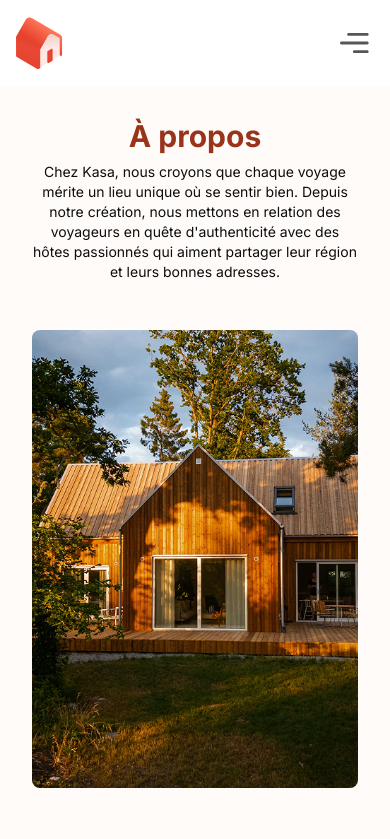
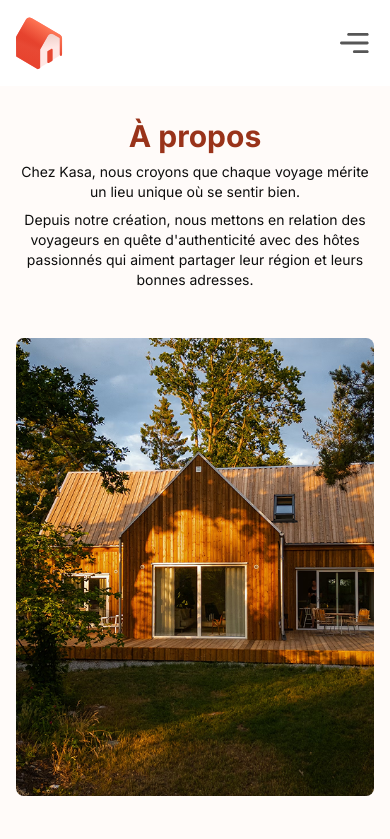
Before and after one commit to jord35/full_stack_pr-8, a Next.js app: page /a-propos in a window 390 px wide. Shown: the top 839 px of the page. Built offline with nearby package versions, Linux system fonts and the light colour scheme.

Commit message:
style: page à propos + restructuration page logement mobile (ordre, espacements, couleurs)

```diff
--- a/src/app/a-propos/page.tsx
+++ b/src/app/a-propos/page.tsx
@@ -4,10 +4,22 @@ import { MissionSection } from "@/components/features/MissionSection/MissionSect
 
 export default function AboutPage() {
     return (
-        <main className="mx-auto flex w-full max-w-7xl flex-1 flex-col gap-12 p-8">
+        <main className="mx-auto flex w-full max-w-7xl flex-1 flex-col gap-12 px-4 py-8">
             <Header
                 title="À propos"
-                description="Chez Kasa, nous croyons que chaque voyage mérite un lieu unique où se sentir bien. Depuis notre création, nous mettons en relation des voyageurs en quête d'authenticité avec des hôtes passionnés qui aiment partager leur région et leurs bonnes adresses."
+                description={
+                    <>
+                        <p>
+                            Chez Kasa, nous croyons que chaque voyage mérite un lieu unique où se
+                            sentir bien.
+                        </p>
+                        <p className="mt-2">
+                            Depuis notre création, nous mettons en relation des voyageurs en quête
+                            d'authenticité avec des hôtes passionnés qui aiment partager leur région
+                            et leurs bonnes adresses.
+                        </p>
+                    </>
+                }
                 sizeMobile="lg"
                 sizeDesktop="lg"
             />
--- a/src/components/features/Carousel/mobile/CarouselMobile.tsx
+++ b/src/components/features/Carousel/mobile/CarouselMobile.tsx
@@ -64,7 +64,7 @@ export function CarouselMobile({ pictures }: CarouselMobileProps) {
     return (
         <div className="w-full">
             {/* Grande image */}
-            <div className="relative h-[300px] w-full overflow-hidden rounded-lg">
+            <div className="relative h-[421px] w-full overflow-hidden rounded-lg">
                 <ContentImage
                     src={images[selectedIndex]}
                     alt={`Photo ${selectedIndex + 1} du logement`}
--- a/src/components/features/MissionSection/MissionSection.tsx
+++ b/src/components/features/MissionSection/MissionSection.tsx
@@ -24,7 +24,7 @@ export function MissionSection() {
             </div>
 
             {/* Bloc 2 : image */}
-            <div className="relative h-64 w-full overflow-hidden rounded-lg xl:col-start-2 xl:row-start-1 xl:row-span-2 xl:h-full">
+            <div className="relative h-[458px] w-full overflow-hidden rounded-lg xl:col-start-2 xl:row-start-1 xl:row-span-2 xl:h-full">
                 <ContentImage
                     src="/images/mocks/image-3.png"
                     alt="L'image d'une magnifique maison avec de grandes baies vitrées"
--- a/src/components/ui/BackButton/BackButton.tsx
+++ b/src/components/ui/BackButton/BackButton.tsx
@@ -29,7 +29,7 @@ export function BackButton() {
             type="button"
             onClick={handleClick}
             aria-label="Retour"
-            className="inline-flex h-[36px] w-[230px] items-center justify-center gap-2 rounded-[10px] bg-grisDark text-white font-medium transition-colors hover:bg-grisDark focus:outline-none focus:ring-2 focus:ring-offset-2 focus:ring-grisDark"
+            className="inline-flex h-[36px] w-[230px] items-center justify-center gap-2 rounded-[10px] bg-grisLight text-grisDark font-medium transition-colors hover:bg-grisLight focus:outline-none focus:ring-2 focus:ring-offset-2 focus:ring-grisLight"
         >
             {/* Icône flèche (orientation d'origine, vers la droite) */}
             <svg
@@ -42,7 +42,7 @@ export function BackButton() {
             >
                 <path
                     d="M7.63636 2.54995H1.24139L3.16613 0.625202C3.20087 0.591657 3.22857 0.551531 3.24763 0.507166C3.26669 0.4628 3.27672 0.415084 3.27714 0.3668C3.27756 0.318516 3.26835 0.270632 3.25007 0.225942C3.23179 0.181252 3.20479 0.140651 3.17064 0.106508C3.1365 0.0723645 3.0959 0.0453631 3.05121 0.0270789C3.00652 0.00879479 2.95863 -0.000405844 2.91035 1.373e-05C2.86207 0.000433304 2.81435 0.0104648 2.76998 0.0295228C2.72562 0.0485808 2.68549 0.0762837 2.65195 0.111015L0.106469 2.65649C0.0382969 2.72469 0 2.81716 0 2.91359C0 3.01001 0.0382969 3.10249 0.106469 3.17068L2.65195 5.71616C2.72053 5.7824 2.81239 5.81905 2.90773 5.81822C3.00308 5.8174 3.09428 5.77915 3.16171 5.71173C3.22913 5.64431 3.26737 5.5531 3.2682 5.45776C3.26903 5.36241 3.23237 5.27056 3.16613 5.20197L1.24139 3.27723H7.63636C7.7328 3.27723 7.8253 3.23892 7.89349 3.17072C7.96169 3.10252 8 3.01003 8 2.91359C8 2.81714 7.96169 2.72465 7.89349 2.65646C7.8253 2.58826 7.7328 2.54995 7.63636 2.54995Z"
-                    fill="white"
+                    fill="#565656"
                 />
             </svg>
             Retour aux annonces
--- a/src/components/ui/Header/Header.contrat.md
+++ b/src/components/ui/Header/Header.contrat.md
@@ -10,7 +10,7 @@ C'est un composant **présentationnel** : il ne fait que recevoir des props et l
 | Prop | Type | Défaut | Description |
 |------|------|--------|-------------|
 | `title` | `ReactNode` | requis | Le titre principal, rendu dans un `<h1>`. Peut contenir du JSX (ex: `<br />` pour un retour à la ligne) |
-| `description` | `string` | requis | La description, rendue sous le titre |
+| `description` | `ReactNode` | requis | La description, rendue sous le titre. Peut contenir du JSX (ex: plusieurs `<p>` pour former plusieurs paragraphes) |
 | `sizeMobile` | `"sm" \| "md" \| "lg"` | requis | Taille du titre sur mobile (< breakpoint) |
 | `sizeDesktop` | `"sm" \| "md" \| "lg"` | requis | Taille du titre sur desktop (>= breakpoint) |
 
@@ -27,7 +27,7 @@ Les tailles utilisent les **classes Tailwind natives**. Le mapping entre les val
 ## Comportement
 - Rend un `<h1>` contenant `title`, avec une taille qui dépend de `sizeMobile` (mobile) et `sizeDesktop` (desktop).
 - Le `<h1>` est en **gras** (`font-bold`) et en couleur **`mainRed`**.
-- Rend une description (paragraphe) contenant `description`, sous le titre.
+- Rend une description contenant `description`, sous le titre. Si `description` est une simple chaîne, elle est affichée telle quelle ; si c'est du JSX (ex: plusieurs `<p>`), chaque paragraphe est rendu dans un conteneur commun.
 - Le titre et la description sont **centrés horizontalement** (`text-center`).
 - Sur **desktop**, la description a une **largeur max de 488px** (`xl:max-w-[488px]`) pour former un bloc lisible. Sur mobile, elle s'adapte naturellement.
 - Le responsive est géré dans le composant : la taille mobile s'applique en dessous du breakpoint, la taille desktop au-dessus.
--- a/src/components/ui/Header/Header.tsx
+++ b/src/components/ui/Header/Header.tsx
@@ -5,8 +5,8 @@ export type Size = "sm" | "md" | "lg";
 export interface HeaderProps {
     /** Titre principal, rendu dans un <h1> (peut contenir du JSX, ex: <br />) */
     title: ReactNode;
-    /** Description, rendue sous le titre */
-    description: string;
+    /** Description, rendue sous le titre (peut contenir du JSX, ex: plusieurs <p>) */
+    description: ReactNode;
     /** Taille du titre sur mobile (< breakpoint) */
     sizeMobile: Size;
     /** Taille du titre sur desktop (>= breakpoint) */
@@ -42,7 +42,9 @@ export function Header({
             >
                 {title}
             </h1>
-            <p className="mx-auto mt-2 text-sm font-normal text-noir xl:max-w-[488px]">{description}</p>
+            <div className="mx-auto mt-2 text-sm font-normal text-noir xl:max-w-[488px]">
+                {description}
+            </div>
         </header>
     );
 }
```
Also changed, not shown: src/app/logements/[slug]/page.tsx (+22 -10 lines), 1 other file (tests, documents, lock files or other folders).
